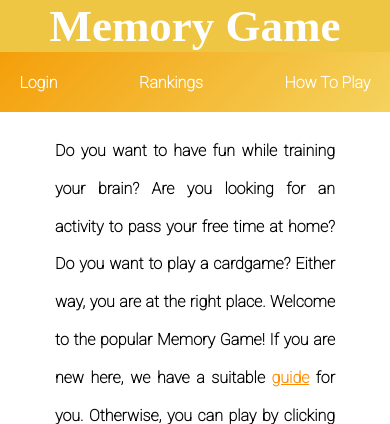
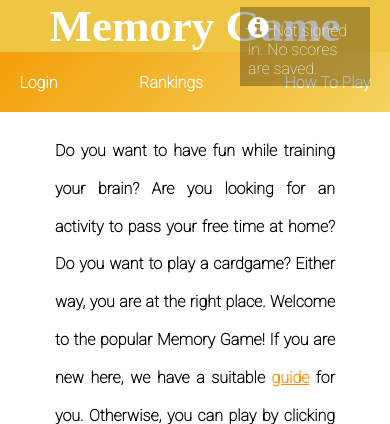
Before and after one commit to haingo-raz/JavaScript-Memory-Game, a PHP site: page /index.php in a window 390 px wide. Shown: the top 424 px of the page. Run offline with PHP 8.4, Linux system fonts and the light colour scheme; some web fonts are replaced.

Commit message:
Feedback // Let users know they need to log in

```diff
--- a/common.php
+++ b/common.php
@@ -8,7 +8,7 @@ function outputHeader($title){
             <meta charset="UTF-8">
             <meta name="viewport" content="width=device-width, initial-scale=1">
             <title>'.$title.'</title>
-            <link rel="stylesheet" href="./css/style.css">
+            <link rel="stylesheet" href="./css/style.css?<?php echo time(); ?>">
             <link rel="stylesheet" href="./css/index.css">
             <link rel="stylesheet" href="./css/nav.css">
             <link rel="stylesheet" href="./css/game.css">
@@ -61,6 +61,11 @@ function outputNavBar($currentPage){
         echo '
         </ul>
     </nav>';
+    if (!$isLoggedIn) {
+        echo '<div class="loginInfo" id="loginInfo">';
+            echo '<a href="login.php"><i class="fa fa-info-circle" style="font-size:24px"></i> Not signed in. No scores are saved.</a>';
+        echo '</div>';
+    }
 }
 
 function outputFooter(){
--- a/css/style.css
+++ b/css/style.css
@@ -34,7 +34,6 @@
     text-decoration:none;
     color:#000;
 }
-
 
 /*Registration page*/
 #registerForm{
@@ -158,3 +157,16 @@ footer a{
     color: #fff;
     text-decoration: none;
 }
+
+@media only screen and (max-width: 480px) {
+    .loginInfo{
+        padding:8px;
+        background:#0000004a;
+        width:130px;
+    }
+
+    .loginInfo a{
+        color: white;
+        font-weight: 200;
+    }
+}
```
Also changed, not shown: index.php (+0 -7 lines).
